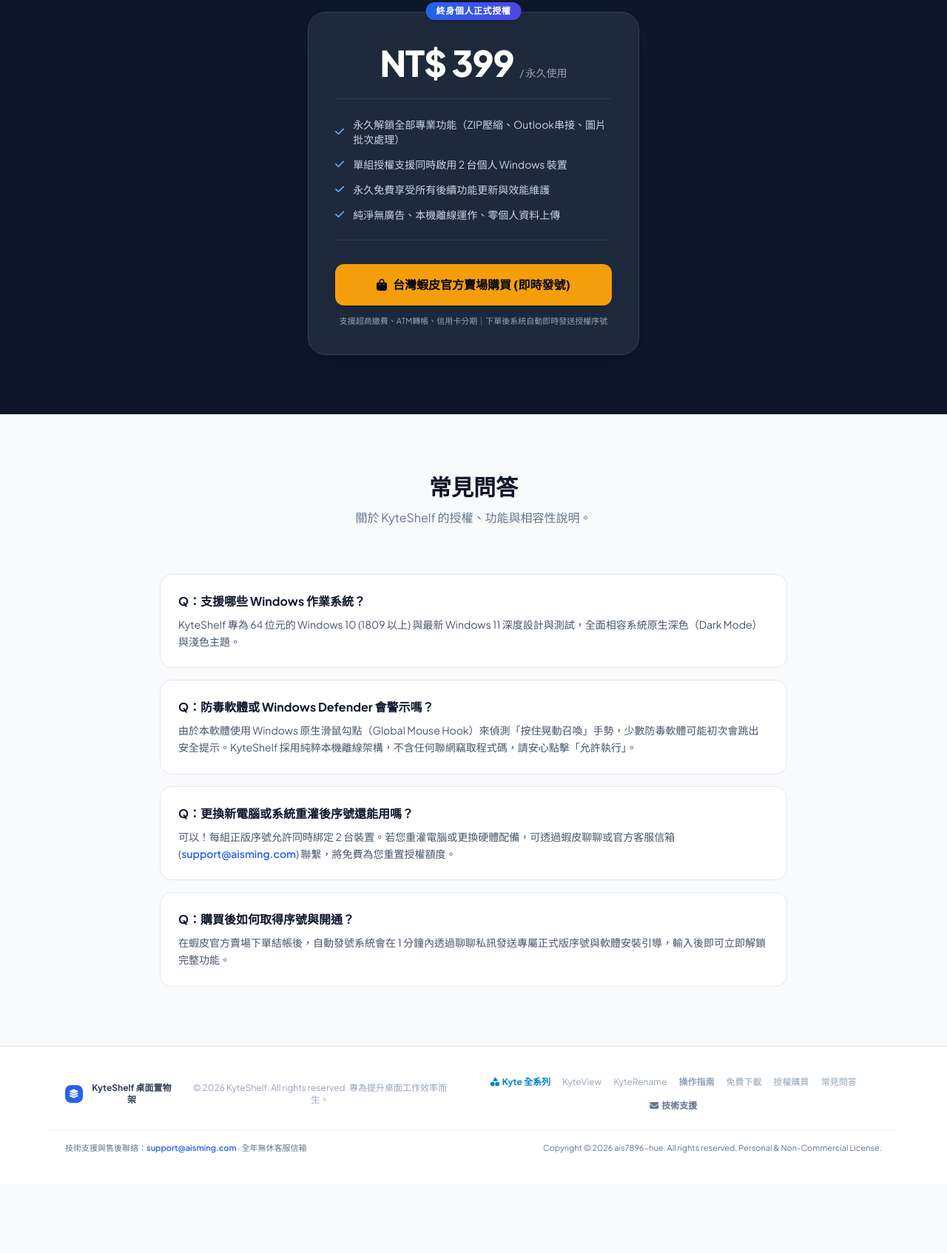
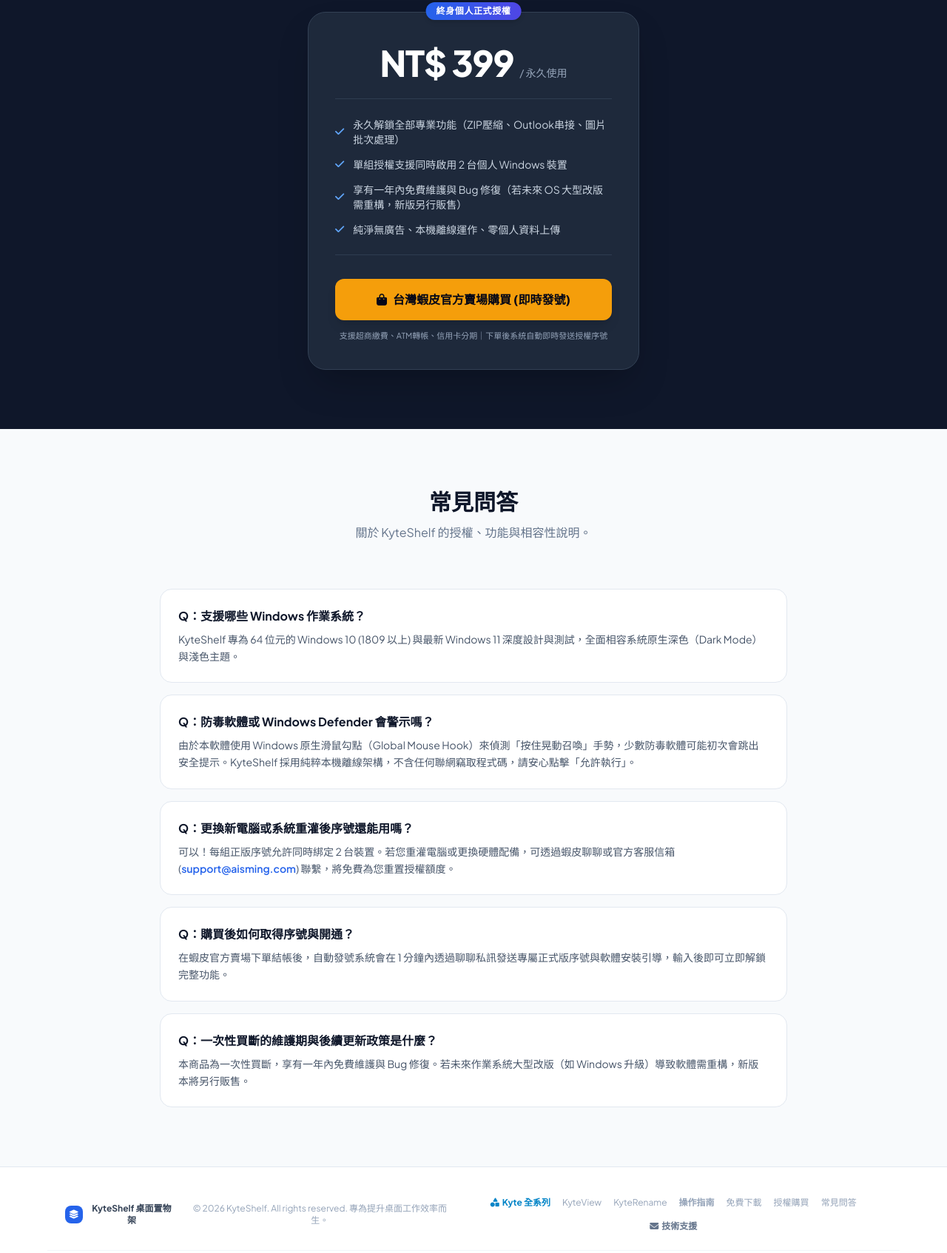
Before and after one commit to ais7896-hue/KyteShelf, a plain HTML site: page index.html in a window 1280 px wide. Shown: the part 3813-5507 px from the top of the page at 74% size. Before the commit the page ends 5413 px from the top, so only its background shows below. Drawn offline with nearby package versions, Linux system fonts and the light colour scheme.

Commit message:
docs: 網頁新增買斷授權一年維護與大型OS改版條款

```diff
--- a/index.html
+++ b/index.html
@@ -567,7 +567,7 @@
                     </li>
                     <li class="flex items-center gap-3">
                         <i class="fa-solid fa-check text-blue-400 flex-shrink-0"></i>
-                        <span>永久免費享受所有後續功能更新與效能維護</span>
+                        <span>享有一年內免費維護與 Bug 修復（若未來 OS 大型改版需重構，新版另行販售）</span>
                     </li>
                     <li class="flex items-center gap-3">
                         <i class="fa-solid fa-check text-blue-400 flex-shrink-0"></i>
@@ -617,6 +617,11 @@
                 <h3 class="font-bold text-slate-900 text-base mb-2">Q：購買後如何取得序號與開通？</h3>
                 <p class="text-sm text-slate-600 leading-relaxed">在蝦皮官方賣場下單結帳後，自動發號系統會在 1 分鐘內透過聊聊私訊發送專屬正式版序號與軟體安裝引導，輸入後即可立即解鎖完整功能。</p>
             </div>
+
+            <div class="bg-white p-6 rounded-2xl border border-slate-200">
+                <h3 class="font-bold text-slate-900 text-base mb-2">Q：一次性買斷的維護期與後續更新政策是什麼？</h3>
+                <p class="text-sm text-slate-600 leading-relaxed">本商品為一次性買斷，享有一年內免費維護與 Bug 修復。若未來作業系統大型改版（如 Windows 升級）導致軟體需重構，新版本將另行販售。</p>
+            </div>
         </div>
     </section>
 
```
Also changed, not shown: guide.html (+7 -0 lines).
